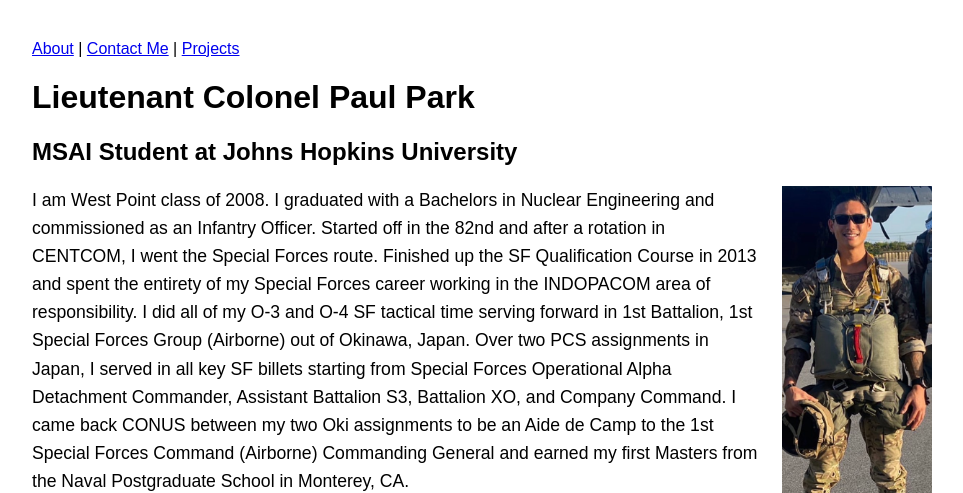
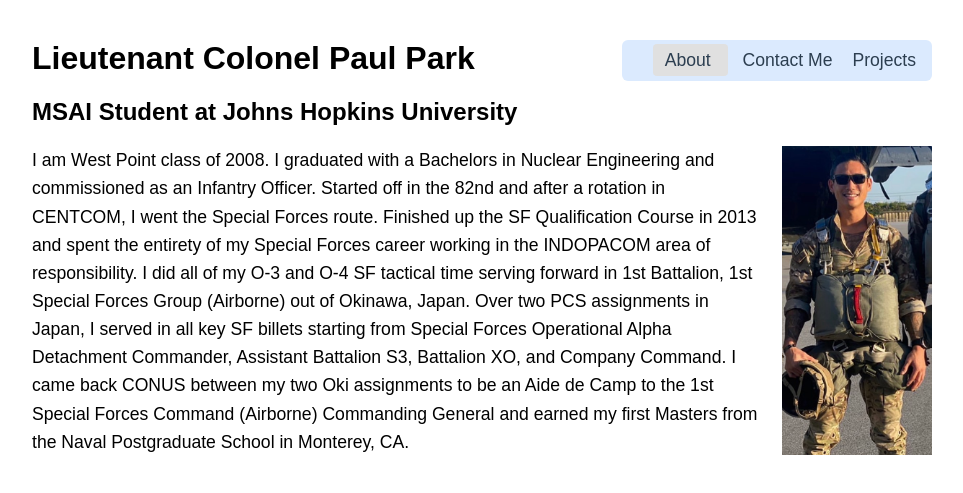
Before and after one commit to ypark79/jhu_software_concepts, a Flask app: page / in a window 1280 px wide. Shown: the top 493 px of the page, without its empty margins (158-1121 px from the left). Run offline with Flask 3, Linux system fonts and the light colour scheme.

Commit message:
Added color to navigation bar and code to highlight the tab of the page that the user is currently on. Also created run.py with code to initiate the web application.

```diff
--- a/personal_website/main.py
+++ b/personal_website/main.py
@@ -16,6 +16,3 @@
 @app.route('/projects')
 def projects():
     return render_template('projects.html')
-if __name__ == '__main__':
-    # Run the application
-    app.run(host = '0.0.0.0', port = 8080)
--- /dev/null
+++ b/personal_website/run.py
@@ -0,0 +1,5 @@
+from main import app
+
+if __name__ == '__main__':
+    # Run the application
+    app.run(host = '0.0.0.0', port = 8080)
--- a/personal_website/static/home.css
+++ b/personal_website/static/home.css
@@ -1,3 +1,27 @@
+nav {
+    float: right;        /* align with content column edge */
+    margin-top: 0;
+    font-size: 1.1rem;
+    background-color: #dbeafe;    /* 🔹 nav bar color */
+    padding: 10px 16px;           /* spacing inside bar */
+    border-radius: 6px;           /* rounded corners (optional) */
+}
+
+nav a {
+    text-decoration: none;
+    color: #2c3e50;
+    margin-left: 15px;
+}
+
+nav a:hover {
+    text-decoration: underline;
+}
+
+nav a.active {
+    background-color: #e0e0e0;   /* highlight tab */
+    padding: 6px 12px;
+    border-radius: 4px;
+}
 body {
     max-width: 900px;     /* prevents the image from flying to the far edge */
     margin: 40px auto;    /* centers the whole content block on the page */
--- a/personal_website/templates/home.html
+++ b/personal_website/templates/home.html
@@ -7,9 +7,15 @@
 </head>
 <body>
     <nav>
-        <a href="{{ url_for('home') }}">About</a> |
-        <a href="{{ url_for('contact') }}">Contact Me</a> |
-        <a href="{{ url_for('projects') }}">Projects</a>
+        <a href="{{ url_for('home') }}"
+           class="{% if request.path == url_for('home') %}active{% endif %}">About
+        </a>
+        <a href="{{ url_for('contact') }}"
+          class="{% if request.path == url_for('contact') %}active{% endif %}">Contact Me
+        </a>
+        <a href="{{ url_for('projects') }}"
+           class="{% if request.path == url_for('projects') %}active{% endif %}">Projects
+        </a>
     </nav>
     <h1>Lieutenant Colonel Paul Park</h1>
     <h2>MSAI Student at Johns Hopkins University</h2>
```
Also changed, not shown: personal_website/templates/contact.html (+9 -3 lines), personal_website/templates/projects.html (+9 -3 lines).
